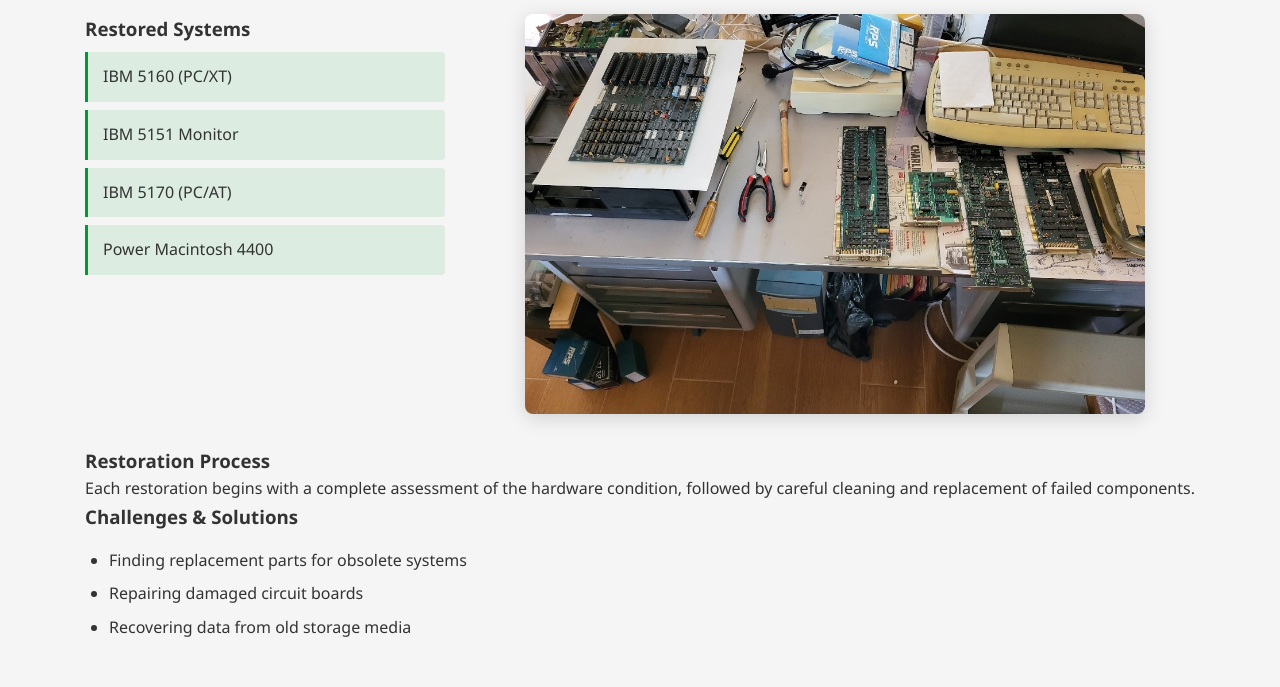
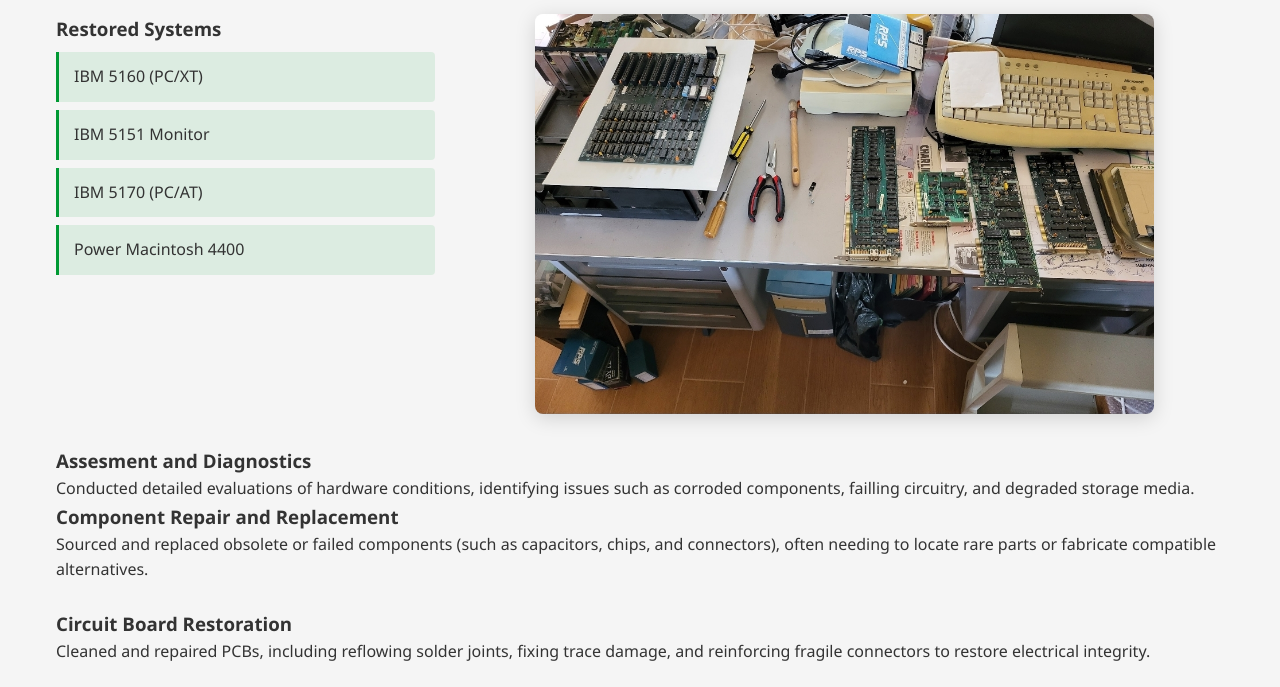
Before and after one commit to ValG4/ValG4.github.io, a plain HTML site: page electronics.html in a window 1280 px wide. Shown: the part 244-931 px from the top of the page. Drawn offline with Linux system fonts and the light colour scheme.

Commit message:
Update electronics.html

```diff
--- a/electronics.html
+++ b/electronics.html
@@ -125,17 +125,35 @@
 
             <div class="project-details">
                 <div>
-                    <h3>Restoration Process</h3>
-                    <p>Each restoration begins with a complete assessment of the hardware condition, followed by careful cleaning and replacement of failed components.</p>
+                    <h3>Assesment and Diagnostics</h3>
+                    <p>
+                        Conducted detailed evaluations of hardware conditions, identifying issues such as corroded components, failling circuitry, and degraded storage media.
+                    </p>
                 </div>
 
                 <div>
-                    <h3>Challenges & Solutions</h3>
-                    <ul class="feature-list">
-                        <li>Finding replacement parts for obsolete systems</li>
-                        <li>Repairing damaged circuit boards</li>
-                        <li>Recovering data from old storage media</li>
-                    </ul>
+                    <h3>Component Repair and Replacement</h3>
+                    <p>
+                        Sourced and replaced obsolete or failed components (such as capacitors, chips, and connectors), often needing to locate rare parts or fabricate compatible alternatives.
+                    </p>
+
+                    <br>
+
+                    <h3>Circuit Board Restoration</h3>
+
+                    <p>
+                        Cleaned and repaired PCBs, including reflowing solder joints, fixing trace damage, and reinforcing fragile connectors to restore electrical integrity.
+                    </p>
+
+                    <br>
+
+                    <h3>Data Recovery and Media Restoration</h3>
+
+                    <p>
+                        Retrieved data from aging storage media using specialized hardware and software tools, often under challenging preservation conditions.
+                    </p>
+
+
                 </div>
             </div>
         </section>
```
